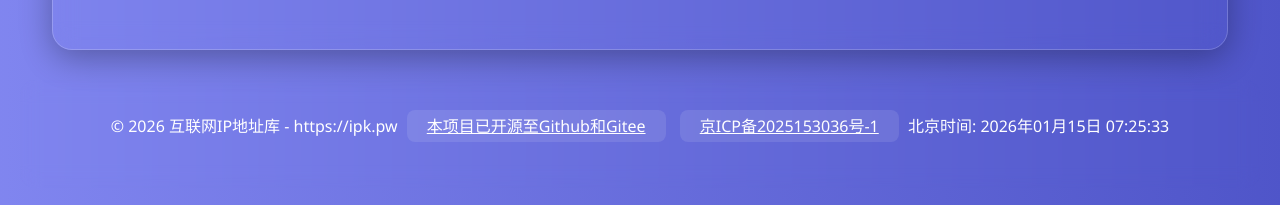
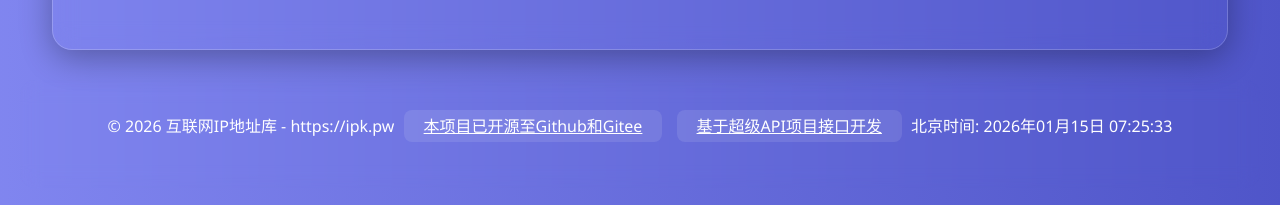
Before and after one commit to GitFn/ipk.pw, a PHP site: page /index.php in a window 1280 px wide. Shown: the part 620-825 px from the top of the page. Run offline with PHP 8.4, Linux system fonts and the light colour scheme; data that the repository does not hold is empty.

Commit message:
Update footer content with new API link

```diff
--- a/PHP/index.php
+++ b/PHP/index.php
@@ -733,7 +733,7 @@ function getLocationDetail($data, $field) {
     </div>
 
     <footer style="text-align:center; padding:25px; width:100%;  backdrop-filter:blur(10px); border-radius:15px;">
-        <p>© <?= date('Y') ?> 互联网IP地址库 - https://ipk.pw  <a href="https://github.com/GitFn/ipk.pw" class="history-item" target="_blank">本项目已开源至Github和Gitee</a>  <a href="https://beian.miit.gov.cn" class="history-item" target="_blank">京ICP备2025153036号-1</a>  北京时间: <span id="fullTime"><?= $server_time ?></span></p>
+        <p>© <?= date('Y') ?> 互联网IP地址库 - https://ipk.pw  <a href="https://github.com/GitFn/ipk.pw" class="history-item" target="_blank">本项目已开源至Github和Gitee</a>  <a href="https://apikey.net/api/" class="history-item" target="_blank">基于超级API项目接口开发</a>  北京时间: <span id="fullTime"><?= $server_time ?></span></p>
     </footer>
 
     <script>
```
